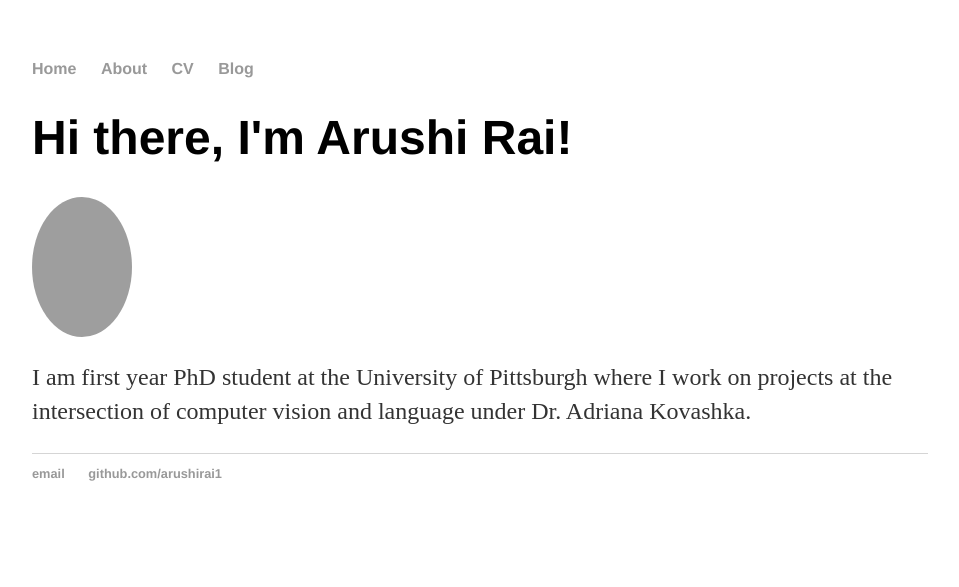
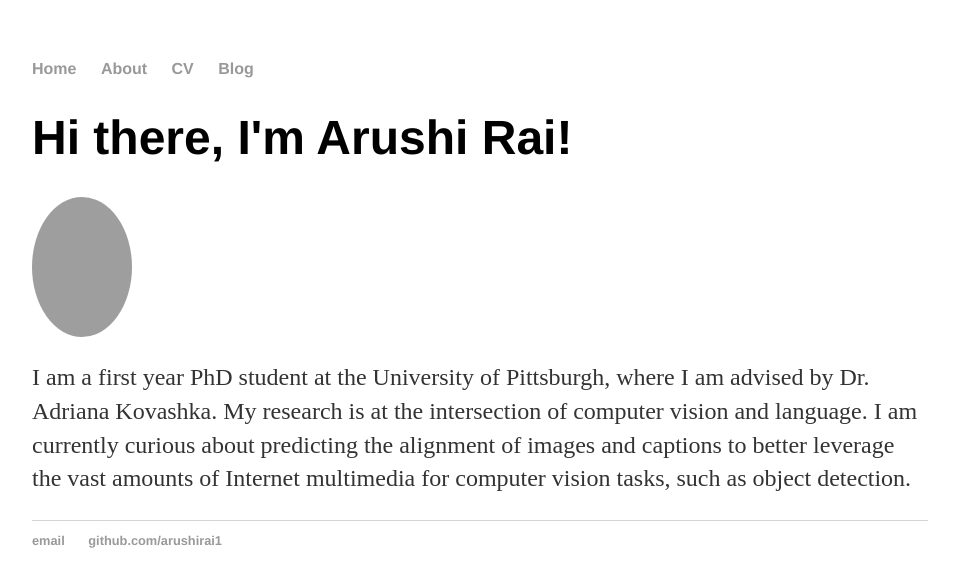
Before and after one commit to arushirai1/arushirai1.github.io, a Jekyll site: the page built from index.html, in a window 1280 px wide. Shown: the top 587 px of the page, without its empty margins (160-1119 px from the left). Built offline with Jekyll 4.4.1, drawn with Linux system fonts in a browser that asks for light colours; grey boxes are pictures that could not be loaded.

Commit message:
Update index.html

```diff
--- a/index.html
+++ b/index.html
@@ -5,5 +5,5 @@ title: Arushi Rai
 <div class="blurb">
 	<h1>Hi there, I'm Arushi Rai!</h1>
 	<img style="border-radius: 50%;   margin: 0 auto; vertical-align: middle; width: 100px; height: 140px;" src="IMG_2952.jpg">
-	<p>I am first year PhD student at the University of Pittsburgh where I work on projects at the intersection of computer vision and language under Dr. Adriana Kovashka.</p>
+	<p>I am a first year PhD student at the University of Pittsburgh, where I am advised by Dr. Adriana Kovashka. My research is at the intersection of computer vision and language. I am currently curious about predicting the alignment of images and captions to better leverage the vast amounts of Internet multimedia for computer vision tasks, such as object detection.</p>
 </div><!-- /.blurb -->
```
